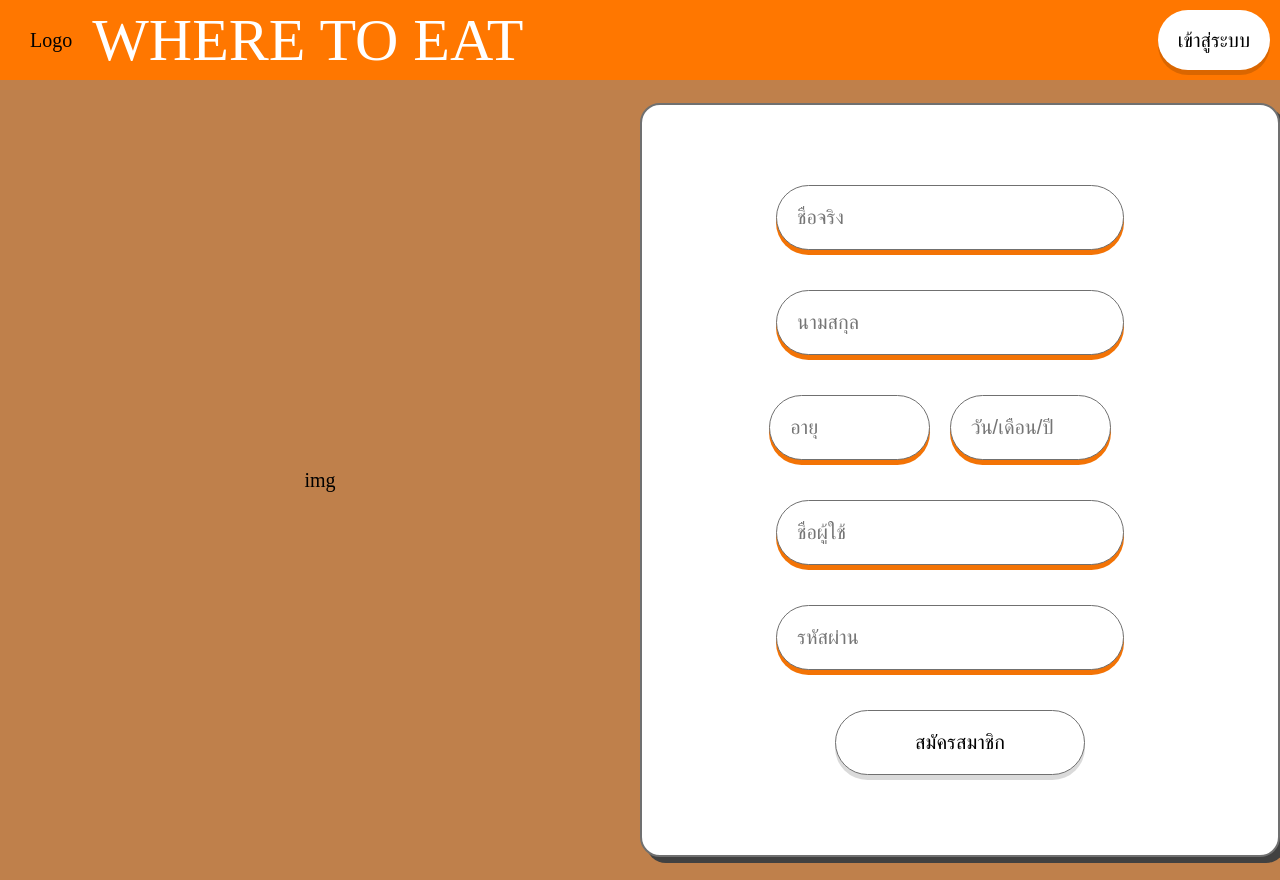
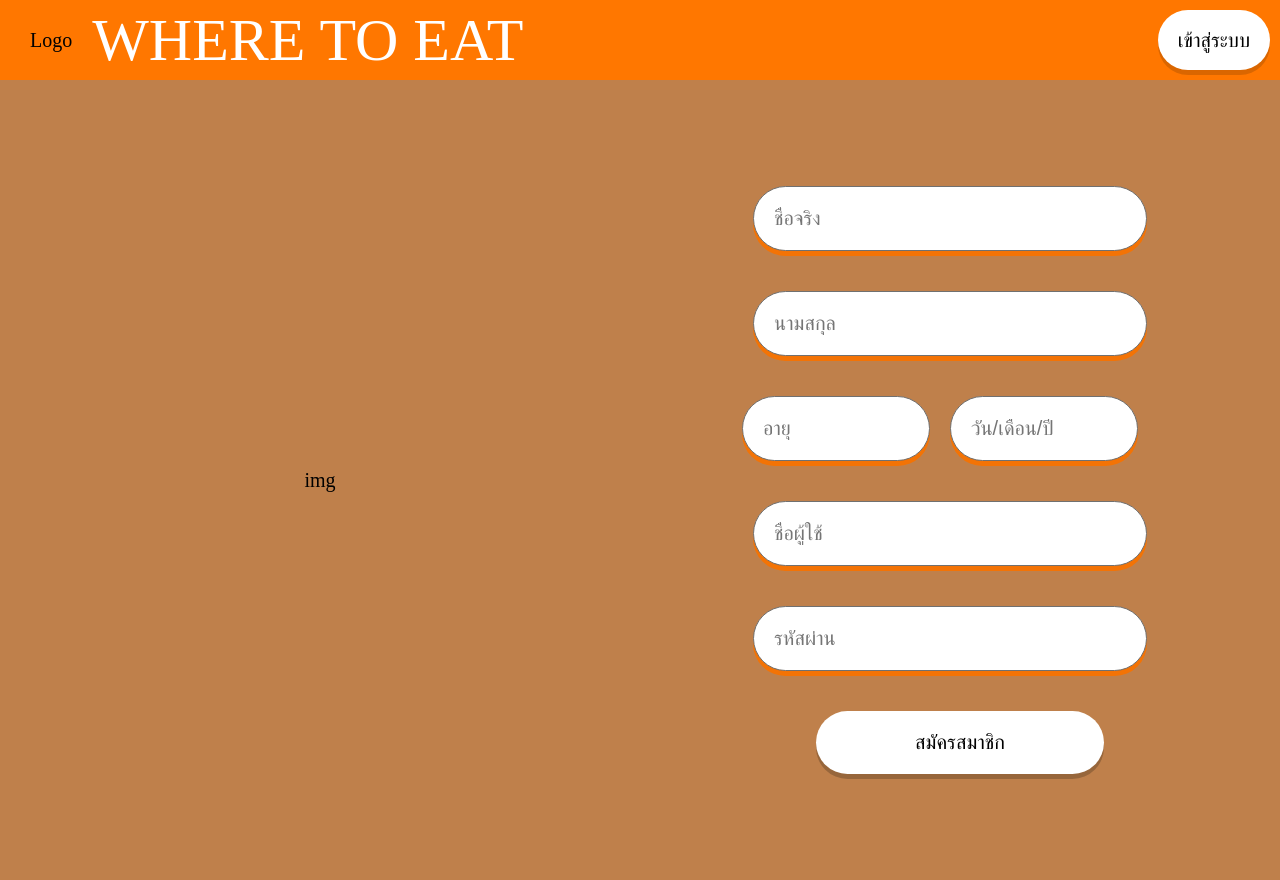
Before and after one commit to Acttion101/eatsomewhere-react, a React (Create React App) app: page /register in a window 1280 px wide. Built offline with nearby package versions, Linux system fonts and the light colour scheme.

Commit message:
edit-syled/components

```diff
--- a/src/components/Home/Navbar/styled.js
+++ b/src/components/Home/Navbar/styled.js
@@ -2,7 +2,7 @@ import styled from 'styled-components'
 
 
 export const NavBarContainer = styled.div`
-  background-color: #FF7700;
+  background-color: #fd6500;
   display: flex;
   justify-content: space-between;
   padding: 10px;
--- a/src/components/Login/Content/styled.js
+++ b/src/components/Login/Content/styled.js
@@ -18,11 +18,7 @@ export const FormLogin = styled.form`
   justify-content: center;
   flex-direction: column;
   align-items: center;
-  border: solid #707070 2px;
-  border-radius: 1rem;
-  padding: 4rem 2rem;
-  background-color: #fff;
-  box-shadow: 6px 6px rgb(65, 65, 65);
+
 `
 
 export const InputLogin = styled.input`
@@ -39,7 +35,7 @@ export const ButtonLogin = styled.button`
   width: 45%;
   font-size: 1rem;
   padding: 1rem;
-  border: solid #707070 1px;
+  border: none;
   background-color: #ffffff;
   border-radius: 3rem;
   margin: 0rem 3rem;
--- a/src/components/Login/Navbar/styled.js
+++ b/src/components/Login/Navbar/styled.js
@@ -7,7 +7,7 @@ export const NavContainerLogin = styled.div`
   justify-content: space-between;
   padding: 10px;
   height: 60px;
-  box-shadow: 0px 5px #00000025;
+  box-shadow: 0px 4px rgb(65, 65, 65);
 `
 
 export const NavButtonLogin = styled.button`
--- a/src/components/Register/Content/styled.js
+++ b/src/components/Register/Content/styled.js
@@ -19,11 +19,6 @@ export const FormRegister = styled.form`
   justify-content: center;
   align-items:center;
   flex-direction: column;
-  border: solid #707070 2px;
-  border-radius: 1rem;
-  padding: 4rem 2rem;
-  background-color: #fff;
-  box-shadow: 6px 6px rgb(65, 65, 65);
 
 `
 
@@ -47,12 +42,12 @@ export const ButtonRegister = styled.button`
   width: 45%;
   font-size: 1rem;
   padding: 1rem;
-  border: solid #707070 1px;
+  border: none;
   background-color: #ffffff;
   border-radius: 3rem;
   margin: 0rem 3rem;
   cursor: pointer;
-  box-shadow: 0px 5px #00000025;
+  box-shadow: 0px 5px #00000035;
   &:active {
     background-color: #f37305;
     box-shadow: 0 5px #00000063;
--- a/src/components/Typography.js
+++ b/src/components/Typography.js
@@ -19,3 +19,16 @@ flex-direction:row;
 align-items: center;
 /* margin:0rem 4rem 0rem 0rem; */
 `
+
+export const TextFooter = styled.span`
+width: 100%;
+display: flex;
+ justify-content:center;
+align-items: center;
+padding:1rem;
+color:#FFFFFF;
+font-size:2rem;
+
+
+/* margin:0rem 0rem 0rem 4rem; */
+`
```
